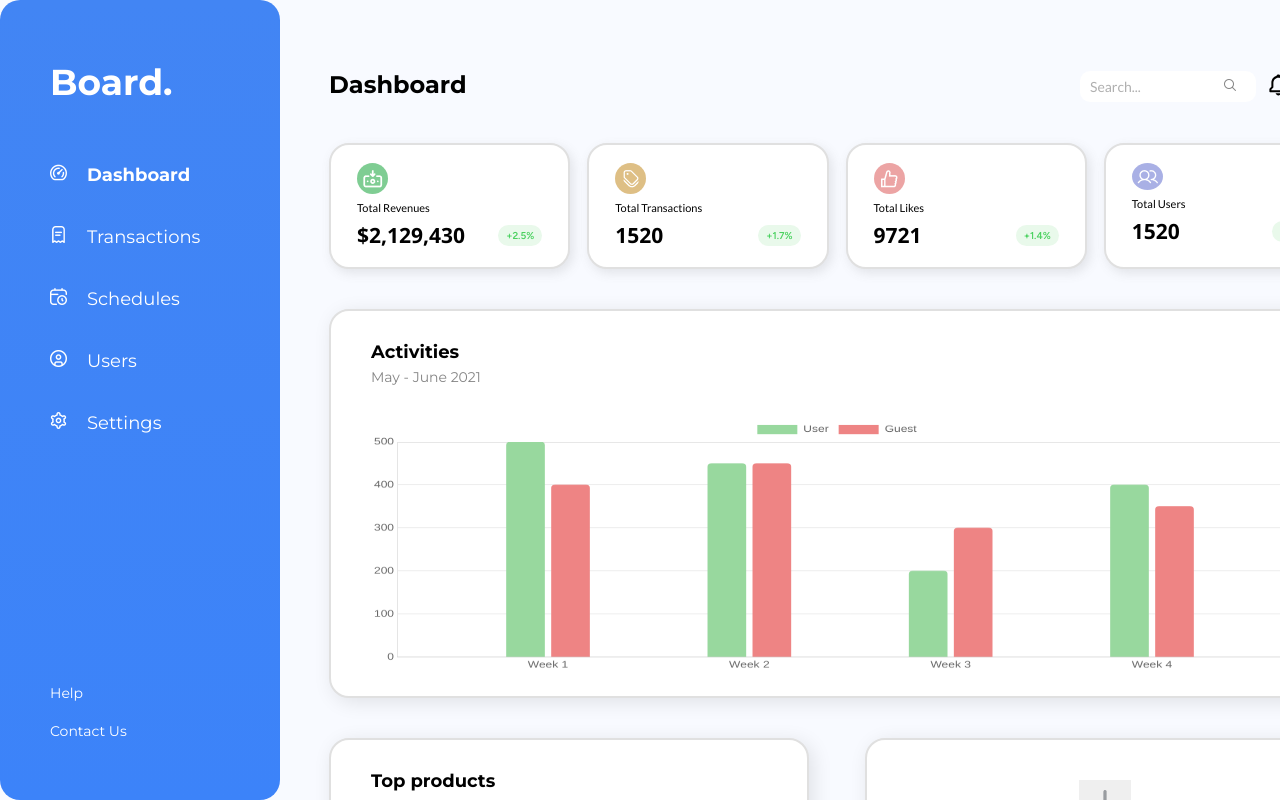
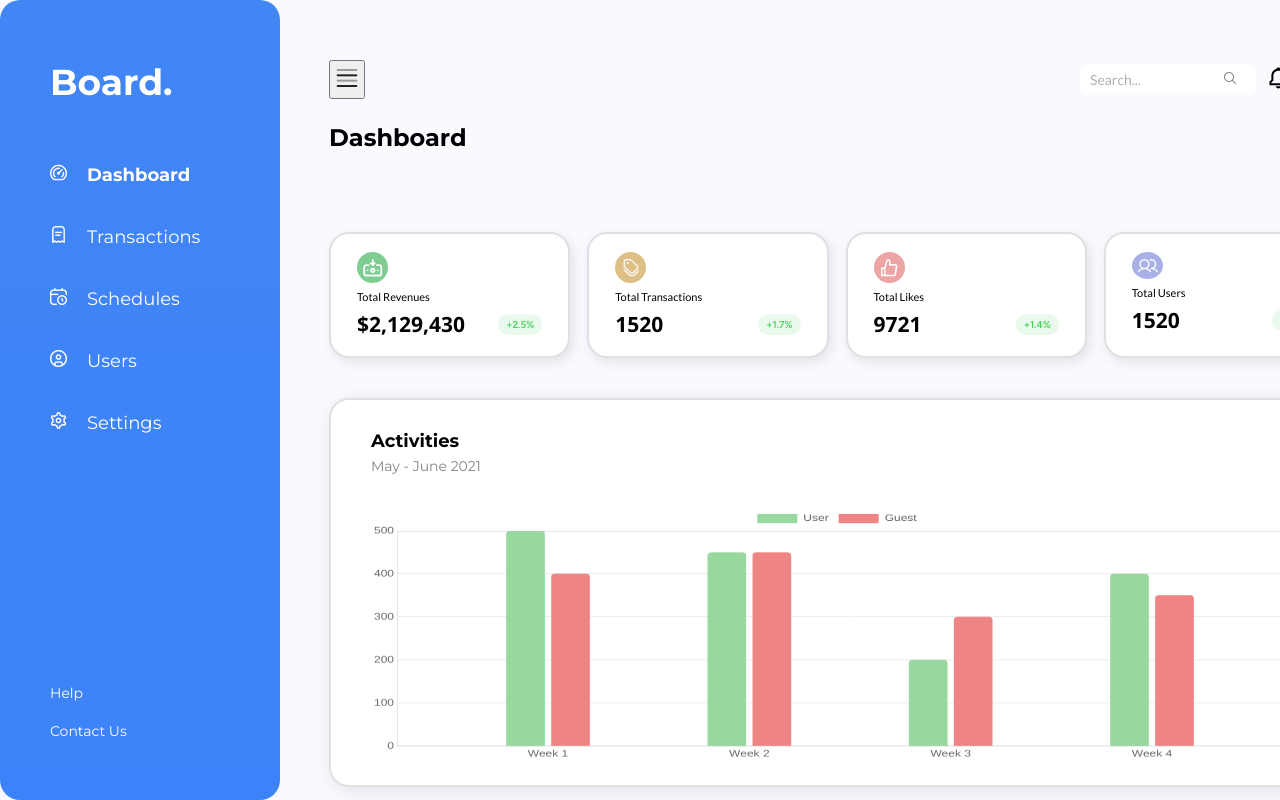
Before and after one commit to Nehapandey-dotcom/dashboard, a React (Create React App) app: page /#/Landing in a window 1280 px wide. Shown: the top 800 px of the page. Built offline with nearby package versions, Linux system fonts and the light colour scheme.

Commit message:
siebar changes

```diff
--- a/src/App.css
+++ b/src/App.css
@@ -1,85 +1,122 @@
-*{
+* {
   margin: 0;
   box-sizing: border-box;
   padding: 0;
 }
-a{
+
+a {
   text-decoration: none;
 }
-body{
+
+body {
   font-family: Montserrat;
   font-weight: 400;
-}
-.container {
   background: #F8FAFF;
 }
-.main{
+
+.main {
   display: flex;
 }
+
 /* sidebar */
+.active {
+  left: -280px !important;
+  transition: left .2s ease-in;
+}
+
+.inactive {
+  left: 0px !important;
+  transition: left .2s ease-in;
+}
+
 .sidebar {
   background: linear-gradient(180deg, #4285F4 0%, #3C83F9 100%);
-  max-width: 280px;
-  width: 100%;
+  width: 280px;
   min-height: 100vh;
   color: #ffffff;
   position: fixed;
+  top: 0;
   padding: 60px 50px;
   border-radius: 20px;
+  bottom: 0;
+  left: 0;
 }
-.mainHeading{
+
+.mainHeading {
   font-size: 36px;
   font-weight: 700;
 }
-.navMenu{
+
+.navMenu {
   list-style-type: none;
   padding-top: 60px;
 }
+
 ul.navMenu li {
   padding-bottom: 40px;
 }
-.linkTag{
+
+.linkTag {
   color: #ffffff;
   font-size: 18px;
   transition: 0.2s;
 }
-.linkTag.active,.linkTag.active i.fi{
+
+.linkTag.active,
+.linkTag.active i.fi {
   font-weight: 700;
 }
+
 i.fi {
   font-size: 17px;
   margin-right: 20px;
 }
-.bottomMenu{
+
+.bottomMenu {
   position: absolute;
   bottom: 40px;
   display: flex;
   flex-direction: column;
 
 }
-.bottomMenu a{
+
+.bottomMenu a {
   color: #ffffff;
   font-size: 14px;
   padding-bottom: 20px;
 }
+
 /* Main Page */
-.mainContent {
-  padding: 70px 43px 40px 0px;
+.rightSection {
+
+  padding: 60px 43px 40px 0px;
   width: 100%;
+}
+.btnActive{
+  margin-left: 0;
+  padding-left: 43px;
+  transition: margin .2s ease-in 0s;
+}
+.btnInActive{
   margin-left: 329px;
+  transition: margin .1s ease-in 0s;
 }
-.dashboardHeading{
+.dashboardHeading {
+  padding-top: 24px;
   font-size: 24px;
 }
-.DashboardHeader{
+
+.DashboardHeader {
   justify-content: space-between;
   display: flex;
 }
+
 .profile {
   display: flex;
-  font-family:Lato ;
+  font-family: Lato;
   align-items: center;
 }
+
 input[type="search"] {
   font-size: 14px;
   border: navajowhite;
@@ -88,73 +125,92 @@ input[type="search"] {
   border-radius: 10px;
   padding: 7px 10px;
 }
-.search{
+
+.search {
   position: relative;
   display: flex;
   align-items: center;
   margin-right: 13px;
 }
+
 .search i.fi {
   font-size: 12px;
   color: #858585;
   position: absolute;
   right: 0px;
 }
+
 .notiicationIcon {
   margin-right: 27px;
 }
+
 .userProfile a img {
   border-radius: 50%;
 }
+
 /* UpperCard Section */
+.buttonClose {
+  margin-right: 20px;
+}
+
 .uppercard {
   margin-top: 40px;
   display: flex;
 }
-.uppercard .cardSection{
+
+.uppercard .cardSection {
   display: flex;
-  justify-content: space-between;
   width: 100%;
 }
+
 .card {
   box-shadow: 3px 4px 11px 0px #62626226;
   border: 2px solid #E0E0E0;
   border-radius: 20px;
   margin-right: 17px;
+  max-width: 274px;
   width: 100%;
   padding: 18px 26px;
   font-family: Lato;
   background: #fff;
+  margin-top: 40px;
 }
-.vectorIcon{
+
+.vectorIcon {
   width: 31px;
   border-radius: 50%;
   display: flex;
   justify-content: center;
   transition: 0.5s;
 }
+
 .vectorIcon:hover {
   transform: scale(1.2);
 }
-.vectorIcon img{
+
+.vectorIcon img {
   padding: 6.5px;
 
 }
+
 span.total {
   font-size: 11px;
   padding: 7px 0px;
   display: block;
 }
-.cardBottom{
+
+.cardBottom {
   display: flex;
   font-family: Open Sans;
   align-items: center;
   justify-content: space-between;
 }
+
 .amount {
   font-size: 21px;
   font-weight: 700;
 }
+
 .percent {
   font-size: 10px;
   font-family: Figtree;
@@ -164,8 +220,9 @@ span.total {
   font-weight: 600;
   background: #E9F9EB;
 }
+
 /* Chart Section */
-.chartSection{
+.chartSection {
   border-radius: 20px;
   border: 2px solid #E0E0E0;
   margin-top: 40px;
@@ -173,34 +230,41 @@ span.total {
   padding: 30px 40px 28px 40px;
   box-shadow: 4px 4px 20px 0px rgba(0, 0, 0, 0.10);
 }
-.barChart{
+
+.barChart {
   max-height: 389px;
   width: 100%;
 }
-.barChart canvas{
+
+.barChart canvas {
   max-width: 932px !important;
   height: 256px !important;
 }
+
 h3.chartHeading {
   font-size: 18px;
   font-weight: 700;
   padding-bottom: 5px;
 }
-.chartDate{
+
+.chartDate {
   padding-bottom: 31px;
   font-size: 14px;
   display: block;
   color: #858585;
 }
-.timerange{
+
+.timerange {
   color: #858585;
   font-size: 14px;
   padding-bottom: 31px;
 }
-.bottomCard{
+
+.bottomCard {
   display: flex;
   justify-content: space-between;
 }
+
 .chartSection.addProfile {
   max-width: 480px;
   text-align: center;
@@ -209,10 +273,12 @@ h3.chartHeading {
   display: flex;
   align-items: center;
 }
+
 .controls {
   border-radius: 50%;
   padding: 10px 12px;
 }
+
 /* Login section */
 .LoginPage {
   display: flex;
@@ -229,33 +295,39 @@ h3.chartHeading {
   display: flex;
   flex-direction: column;
 }
+
 .banner {
   display: flex;
   align-items: center;
   justify-content: center;
   height: 100%;
 }
-.logo{
+
+.logo {
   font-family: 'Poppins';
   font-weight: 700;
   color: #fff;
   font-size: 24px;
 }
-.loginMain h1{
+
+.loginMain h1 {
   font-size: 72px;
   font-weight: 700;
   color: #fff;
 }
+
 .logoSec {
   max-width: 299px;
   margin: 0 auto;
   width: 100%;
 }
+
 .socialLogo {
   display: flex;
   align-items: center;
   justify-content: space-between;
 }
+
 .error {
   border: 1px solid red;
   display: inline-flex;
@@ -266,6 +338,7 @@ h3.chartHeading {
   font-weight: 500;
   font-size: 12px;
 }
+
 .success {
   border: 1px solid green;
   display: inline-flex;
@@ -276,17 +349,20 @@ h3.chartHeading {
   color: green;
   margin-bottom: 20px;
 }
+
 .RightSide {
   width: 50%;
   padding-left: 93px;
   display: flex;
   align-items: center;
 }
-.signOption{
+
+.signOption {
   display: flex;
   justify-content: space-between;
   align-items: center;
 }
+
 h2.signIn {
   font-size: 36px;
   font-weight: 700;
@@ -299,11 +375,14 @@ h2.signIn {
   padding-bottom: 28px;
   display: block;
 }
+
 .form {
   max-width: 422px;
   width: 100%;
 }
-.accountSignin,.appleSignin {
+
+.accountSignin,
+.appleSignin {
   background: #fff !important;
   border: none;
   padding: 8px 20px !important;
@@ -312,19 +391,23 @@ h2.signIn {
   color: #858585 !important;
   font-size: 12px !important;
   height: unset !important;
-  margin: 0!important;
+  margin: 0 !important;
   border-radius: 10px !important;
   box-shadow: none !important;
   font-family: Montserrat !important;
   width: 100% !important;
 }
-.accountSignin{
+
+.accountSignin {
   margin-right: 27px;
 }
-.accountSignin svg,.appleSignin svg{
+
+.accountSignin svg,
+.appleSignin svg {
   max-width: 15px;
   height: 15px;
 }
+
 button.google {
   border: none;
   color: #858585;
@@ -333,35 +416,45 @@ button.google {
   background: #fff;
   padding: 8px 20px;
 }
-.signinForm{
+
+.signinForm {
   margin-top: 27px;
   background-color: #fff;
   border-radius: 20px;
   padding: 33px;
   max-width: 422px;
 }
-.signinForm form label,.formInput,.forget,.register{
+
+.signinForm form label,
+.formInput,
+.forget,
+.register {
   font-size: 16px;
   font-family: Lato;
 }
-.signinForm form label{
+
+.signinForm form label {
   display: block;
   padding-bottom: 11px;
 }
-.formInput{
-  padding: 10px 16px ;
+
+.formInput {
+  padding: 10px 16px;
   color: #000;
   background-color: #F5F5F5;
   border-radius: 10px;
   border: none;
   width: 100%;
 }
+
 .inputField {
   padding-bottom: 21px;
 }
-.forget{
+
+.forget {
   color: #346BD4;
 }
+
 .submitBtn {
   font-size: 16px;
   font-family: Montserrat;
@@ -375,23 +468,28 @@ button.google {
   transition: 0.5s;
   width: 100%;
 }
-.submitBtn:hover{
+
+.submitBtn:hover {
   background-color: transparent;
   color: #4285F4;
   border: 1px solid #4285F4;
 }
-.register{
+
+.register {
   margin-top: 21px;
   text-align: center;
   color: #858585;
 }
+
 a.regiserLink {
   color: #346BD4;
 }
-.socialLogo a{
+
+.socialLogo a {
   transition: 0.5s;
 }
-.socialLogo a:hover{
+
+.socialLogo a:hover {
   transform: scale(1.2);
 }
 
@@ -417,28 +515,40 @@ a.regiserLink {
 }
 
 /* Add more styles as needed */
-.modalBtn{
+.modalBtn {
   border: none;
 }
-.modalHeading{
+
+.modalHeading {
   font-size: 20px;
   font-family: Figtree;
   font-weight: 600;
-  padding: 15px 24px ;
+  padding: 15px 24px;
 }
-.modal { /* Hidden by default */
-  position: fixed; /* Stay in place */
-  z-index: 1; /* Sit on top */
-  padding-top: 100px; /* Location of the box */
+
+.modal {
+  /* Hidden by default */
+  position: fixed;
+  /* Stay in place */
+  z-index: 1;
+  /* Sit on top */
+  padding-top: 100px;
+  /* Location of the box */
   left: 0;
   top: 0;
-  width: 100%; /* Full width */
-  height: 100%; /* Full height */
-  overflow: auto; /* Enable scroll if needed */
-  background-color: #fff; /* Fallback color */
-  background-color: rgba(0,0,0,0.5); /* Black w/ opacity */
+  width: 100%;
+  /* Full width */
+  height: 100%;
+  /* Full height */
+  overflow: auto;
+  /* Enable scroll if needed */
+  background-color: #fff;
+  /* Fallback color */
+  background-color: rgba(0, 0, 0, 0.5);
+  /* Black w/ opacity */
 }
-.modalForm{
+
+.modalForm {
   max-width: 544px;
   margin: 0 auto;
   width: 100%;
@@ -446,15 +556,18 @@ a.regiserLink {
   box-shadow: 0px 0px 1px 0px rgba(0, 0, 0, 0.20), 0px 0px 32px -8px rgba(0, 0, 0, 0.12), 0px 32px 32px -8px rgba(0, 0, 0, 0.08);
   border-radius: 16px;
 }
-.modalFormSection{
+
+.modalFormSection {
   padding: 24px;
   font-family: 'Figtree';
 }
-.navList{
+
+.navList {
   display: flex;
   margin-bottom: 22px;
 }
-.modalNav{
+
+.modalNav {
   list-style-type: none;
   padding-bottom: 12px;
   width: 100%;
@@ -464,7 +577,8 @@ a.regiserLink {
   text-align: center;
   font-weight: 600;
 }
-.modalNav::before{
+
+.modalNav::before {
   position: absolute;
   background-color: #3C83F9;
   height: 4px;
@@ -475,19 +589,23 @@ a.regiserLink {
   right: 0;
   content: "";
 }
-.modalNav:last-child{
+
+.modalNav:last-child {
   margin-right: 0px;
 }
-.modalformInput{
+
+.modalformInput {
   margin-bottom: 24px;
 }
-.modalformInput label{
+
+.modalformInput label {
   display: block;
   font-family: 'Figtree';
   font-size: 16px;
   padding-bottom: 10px;
 }
-.modalformInput input{
+
+.modalformInput input {
   width: 100%;
   border: 1px solid #F2F2F2;
   border-radius: 8px;
@@ -496,7 +614,8 @@ a.regiserLink {
   color: #999CA0;
   font-family: 'Figtree';
 }
-.modalNext .next{
+
+.modalNext .next {
   background-color: #3C83F9;
   color: white;
   font-size: 14px;
@@ -507,7 +626,8 @@ a.regiserLink {
   font-weight: 600;
   border: 1px solid #3C83F9;
 }
-.modalNext .back{
+
+.modalNext .back {
   color: #231F20;
   font-size: 14px;
   margin-top: 26px;
@@ -518,37 +638,45 @@ a.regiserLink {
   font-weight: 600;
   border: 1px solid #999CA0;
 }
-.modalNext{
+
+.modalNext {
   display: flex;
   justify-content: end;
 }
-.bottomCard .chartSection{
+
+.bottomCard .chartSection {
   max-width: 480px;
   width: 100%;
 }
+
 h2.username {
   font-weight: 600;
   font-family: 'Figtree';
   padding: 18px 0px 36px 0px;
 }
-.details{
+
+.details {
   display: flex;
   justify-content: space-between;
 }
-.contact ul{
+
+.contact ul {
   list-style-type: none;
 }
-.contact ul li{
+
+.contact ul li {
   display: flex;
   align-items: center;
   padding-top: 22px;
   font-size: 14px;
   font-family: 'Figtree';
 }
+
 .formOutput {
   padding-right: 40px;
   padding-bottom: 22px;
 }
-.contact ul li img{
+
+.contact ul li img {
   margin-right: 12px;
 }
--- a/src/BottomCard.js
+++ b/src/BottomCard.js
@@ -23,8 +23,8 @@ function BottomCard() {
                         <div className="details">
                             <div className="contact">
                                 <ul>
-                                    <li><img src="Button.png"/>{formData.phone}</li>
-                                    <li><img src="email.png"/>{formData.email}</li>
+                                    {formData.phone &&<li><img src="Button.png"/>{formData.phone}</li>}
+                                    {formData.email && <li><img src="email.png"/>{formData.email}</li>}
                                 </ul>
                             </div>
                             <div className="contact">
--- /dev/null
+++ b/src/Header.js
@@ -0,0 +1,28 @@
+import { useState } from "react"
+import Sidebar from "./Sidebar";
+function Header({onClick}) {
+
+    return (
+        <>
+        <div className="DashboardHeader">
+            <button onClick={onClick}><img src="./reorder.png" /></button>
+            <div className="profile">
+                <div className="search">
+                    <input type="search" value="Search..." /><i class="fi fi-rr-search"></i>
+                </div>
+                <div className="notiicationIcon">
+                    <svg xmlns="http://www.w3.org/2000/svg" width="19" height="22" viewBox="0 0 19 22" fill="none">
+                        <path d="M16.3861 12.6564V8.91122C16.3861 5.55139 14.2011 2.72107 11.2411 1.86988C10.9481 1.09912 10.2321 0.55603 9.38611 0.55603C8.54011 0.55603 7.82411 1.09912 7.53111 1.86988C4.57111 2.72211 2.38611 5.55139 2.38611 8.91122V12.6564L0.679109 14.4392C0.586067 14.536 0.512279 14.6511 0.461994 14.7778C0.411709 14.9046 0.385919 15.0404 0.386109 15.1776V17.2664C0.386109 17.5434 0.491466 17.809 0.679003 18.0049C0.866539 18.2008 1.12089 18.3108 1.38611 18.3108H17.3861C17.6513 18.3108 17.9057 18.2008 18.0932 18.0049C18.2808 17.809 18.3861 17.5434 18.3861 17.2664V15.1776C18.3863 15.0404 18.3605 14.9046 18.3102 14.7778C18.2599 14.6511 18.1862 14.536 18.0931 14.4392L16.3861 12.6564ZM16.3861 16.222H2.38611V15.61L4.09311 13.8272C4.18615 13.7304 4.25994 13.6153 4.31023 13.4886C4.36051 13.3618 4.3863 13.226 4.38611 13.0888V8.91122C4.38611 6.03181 6.62911 3.68923 9.38611 3.68923C12.1431 3.68923 14.3861 6.03181 14.3861 8.91122V13.0888C14.3861 13.3666 14.4911 13.6319 14.6791 13.8272L16.3861 15.61V16.222ZM9.38611 21.444C10.0054 21.4448 10.6096 21.2441 11.1146 20.8697C11.6196 20.4954 12.0004 19.966 12.2041 19.3552H6.56811C6.77177 19.966 7.15259 20.4954 7.65762 20.8697C8.16265 21.2441 8.76681 21.4448 9.38611 21.444Z" fill="black" />
+                    </svg>
+                </div>
+                <div className="userProfile">
+                    <a href="" className="profileimg"><img src="userimg.png" /></a>
+                </div>
+            </div>
+        </div>
+        <h2 className="dashboardHeading">Dashboard</h2>
+
+        </>
+    )
+}
+export default Header;
--- a/src/Landing.js
+++ b/src/Landing.js
@@ -1,16 +1,22 @@
 import Sidebar from './Sidebar';
 import Main from './Main';
 import { useParams } from 'react-router-dom';
-
+import Header from './Header';
+import { useState } from 'react';
 function Landing(){
-    let params=useParams();
+    const [isActive,setIsActive]=useState(false)
+    const closeSidebar=()=>{
+        setIsActive(!isActive)
+    }
     return(
         <>
-        {params.user}
             <div className='container'>
                 <div className='main'>
-                    <Sidebar/>
-                    <Main/>
+                    <Sidebar isActive={isActive}/>
+                    <div className={`rightSection ${isActive===true ? 'btnActive' : 'btnInActive'}`}>
+                        <Header onClick={closeSidebar}/>
+                        <Main/>
+                    </div>
                 </div>
             </div>
         </>
--- a/src/Landing/Dashboard.js
+++ b/src/Landing/Dashboard.js
@@ -1,27 +1,12 @@
  import UpperCard from "../UpperCard";
 import Activities from "../Activities";
 import BottomCard from "../BottomCard";
+import { useState } from "react";
 function Dashboard(){
+
     return(
         <>
-
-        <div className="mainContent">
-            <div className="DashboardHeader">
-                <h2 className="dashboardHeading">Dashboard</h2>
-                <div className="profile">
-                    <div className="search">
-                        <input type="search" value="Search..."/><i class="fi fi-rr-search"></i>
-                    </div>
-                    <div className="notiicationIcon">
-                    <svg xmlns="http://www.w3.org/2000/svg" width="19" height="22" viewBox="0 0 19 22" fill="none">
-                        <path d="M16.3861 12.6564V8.91122C16.3861 5.55139 14.2011 2.72107 11.2411 1.86988C10.9481 1.09912 10.2321 0.55603 9.38611 0.55603C8.54011 0.55603 7.82411 1.09912 7.53111 1.86988C4.57111 2.72211 2.38611 5.55139 2.38611 8.91122V12.6564L0.679109 14.4392C0.586067 14.536 0.512279 14.6511 0.461994 14.7778C0.411709 14.9046 0.385919 15.0404 0.386109 15.1776V17.2664C0.386109 17.5434 0.491466 17.809 0.679003 18.0049C0.866539 18.2008 1.12089 18.3108 1.38611 18.3108H17.3861C17.6513 18.3108 17.9057 18.2008 18.0932 18.0049C18.2808 17.809 18.3861 17.5434 18.3861 17.2664V15.1776C18.3863 15.0404 18.3605 14.9046 18.3102 14.7778C18.2599 14.6511 18.1862 14.536 18.0931 14.4392L16.3861 12.6564ZM16.3861 16.222H2.38611V15.61L4.09311 13.8272C4.18615 13.7304 4.25994 13.6153 4.31023 13.4886C4.36051 13.3618 4.3863 13.226 4.38611 13.0888V8.91122C4.38611 6.03181 6.62911 3.68923 9.38611 3.68923C12.1431 3.68923 14.3861 6.03181 14.3861 8.91122V13.0888C14.3861 13.3666 14.4911 13.6319 14.6791 13.8272L16.3861 15.61V16.222ZM9.38611 21.444C10.0054 21.4448 10.6096 21.2441 11.1146 20.8697C11.6196 20.4954 12.0004 19.966 12.2041 19.3552H6.56811C6.77177 19.966 7.15259 20.4954 7.65762 20.8697C8.16265 21.2441 8.76681 21.4448 9.38611 21.444Z" fill="black"/>
-                    </svg>
-                    </div>
-                    <div className="userProfile">
-                        <a href="" className="profileimg"><img src="userimg.png"/></a>
-                    </div>
-                </div>
-            </div>
+        <div>
             <UpperCard/>
             <Activities/>
             <BottomCard/>
--- a/src/Modal.js
+++ b/src/Modal.js
@@ -25,7 +25,6 @@ function FormComponent({ onSubmit }) {
 
     const formSubmit = (e) => {
         e.preventDefault();
-        // Call the onSubmit callback with the form data
         onSubmit(formData);
     };
 
--- a/src/Sidebar.js
+++ b/src/Sidebar.js
@@ -1,8 +1,12 @@
 import Navigation from "./Navigation";
-function Sidebar(){
+import { useState } from "react";
+function Sidebar({isActive}){
+    const style=isActive;
+
     return(
         <>
-        <div className="sidebar">
+
+        <div className={`sidebar ${style===true ? 'active' : 'inactive'}`}>
             <div className="sidebarMenu">
                 <h1 className="mainHeading">Board.</h1>
                 <Navigation/>
```
Also changed, not shown: public/reorder.png (added), src/Main.js (line endings or trailing spaces). Lines whose indentation alone changed are shown as unchanged.
